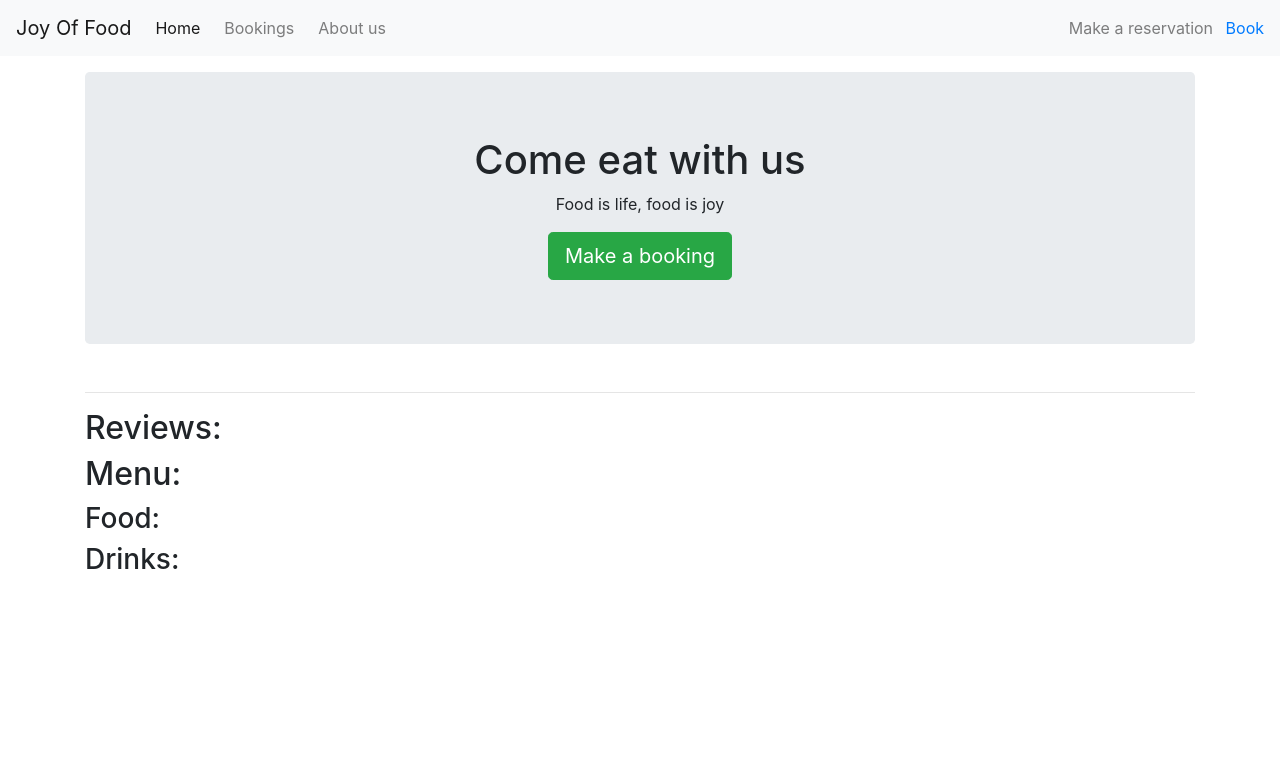
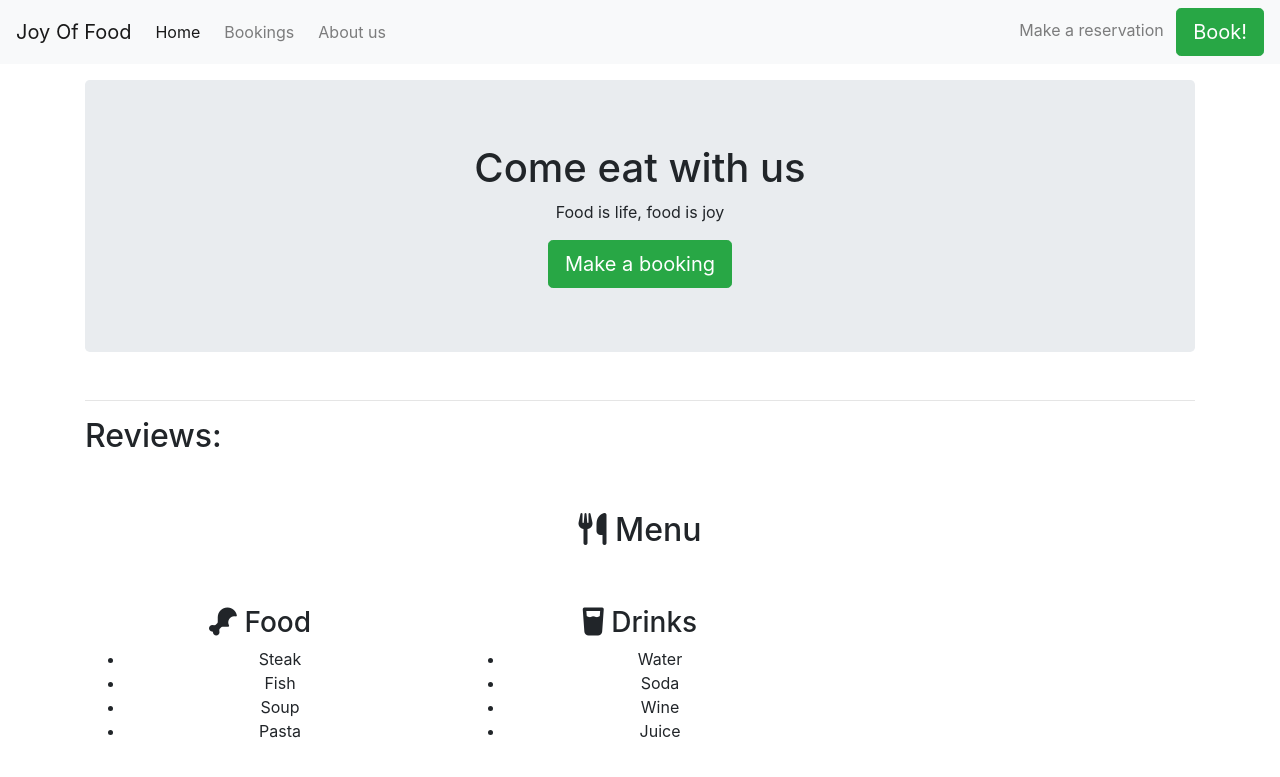
Before and after one commit to Maadajibao/Project-4-Joy-Of-Food, a Django app: page / in a window 1280 px wide. Shown: the top 777 px of the page. Run offline with Django 4.2, Linux system fonts and the light colour scheme; data that the repository does not hold is empty; some libraries are stand-ins or nearby versions.

Commit message:
Styling index hmt some more

```diff
--- a/templates/base.html
+++ b/templates/base.html
@@ -16,6 +16,9 @@
     <!-- Custom CSS -->
     <link rel="stylesheet" href="{% static 'css/style.css' %}">
 
+
+
+
 </head>
 <body>
     <!--Header-->
@@ -30,7 +33,7 @@
             </ul>
             <div class="d-none d-md-block">
                 <p class="navbar-text my-auto mr-2">Make a reservation</p>
-                <a href="/book">Book</a>
+                <button class="btn btn-success btn-lg">Book!</button>
             </div>
 
 
@@ -53,6 +56,7 @@
     </footer>
     <!-- /Footer -->
 
-
+    <!-- Fontawesome -->
+    <script src="https://kit.fontawesome.com/90083b88cf.js" crossorigin="anonymous"></script>
 </body>
 </html>
--- a/templates/index.html
+++ b/templates/index.html
@@ -32,18 +32,40 @@
     <!-- /.Reviews -->
 
     <!--Menu-->
-    <section class="menu">
+    <section class="menu text-center">
         <div class="row">
-            <div class="col-12">
-                <h2>Menu:</h2>
+            <div class="col-12 my-5">
+                <h2><i class="fa-solid fa-utensils"></i> Menu</h2>
+            </div>
+        </div>
+        <div class="row">
+            <div class="col-12 col-md-6 col-lg-4">
                 <div class="food">
-                <h3>Food:</h3>
+                <h3><i class="fa-solid fa-drumstick-bite"></i> Food</h3>
+                <ul>
+                    <li>Steak</li>
+                    <li>Fish</li>
+                    <li>Soup</li>
+                    <li>Pasta</li>
+                </ul>
                 </div>
+            </div>
+
+            <div class="col-12 col-md-6 col-lg-4">
                 <div class="drinks">
-                <h3>Drinks:</h3>
+                    <h3><i class="fa-solid fa-glass-water"></i> Drinks</h3>
+                    <ul>
+                        <li>Water</li>
+                        <li>Soda</li>
+                        <li>Wine</li>
+                        <li>Juice</li>
+                    </ul>
                 </div>
             </div>
         </div>
+
+
+
 
     <!-- /Menu -->
 
```
